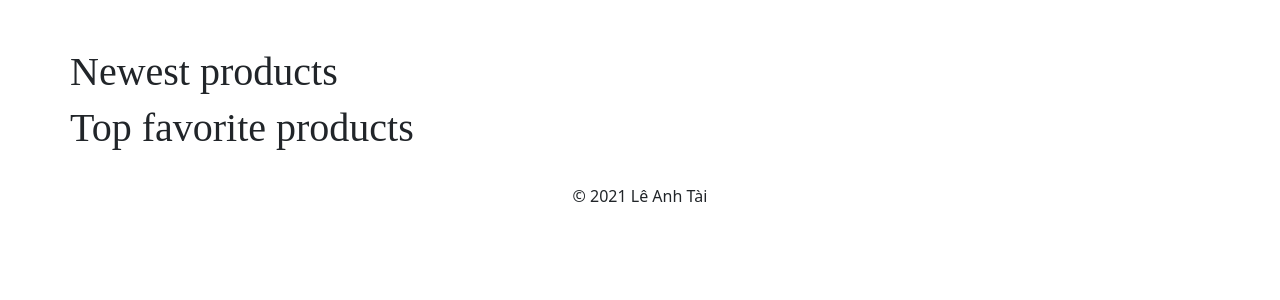
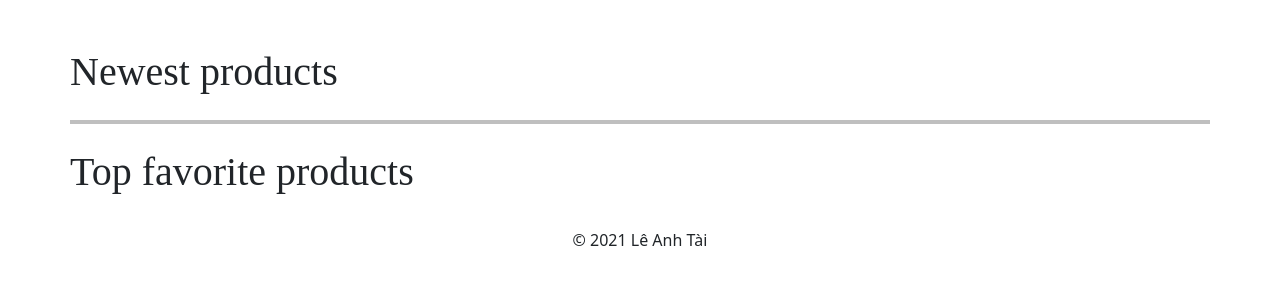
Before and after one commit to leanhtai01/ecommerce-website-php, a PHP site: page / in a window 1280 px wide. Shown: the part 56-356 px from the top of the page. Run offline with PHP 8.4, Linux system fonts and the light colour scheme; data that the repository does not hold is empty; some libraries are stand-ins or nearby versions.

Commit message:
add divider between top products in homepage

```diff
--- a/web/index.php
+++ b/web/index.php
@@ -27,6 +27,8 @@ $top_favorite_products = get_top_favorite_products(10);
       </div>
     <?php endforeach; ?>
   </div>
+  <br />
+  <hr style="height:4px; width:100%; border-width:0; color:black; background-color:black">
   <h1 class="mt-4">Top favorite products</h1>
   <div class="row row-cols-1 row-cols-lg-5 row-cols-md-2 g-4">
     <?php foreach ($top_favorite_products as $product) : ?>
```
